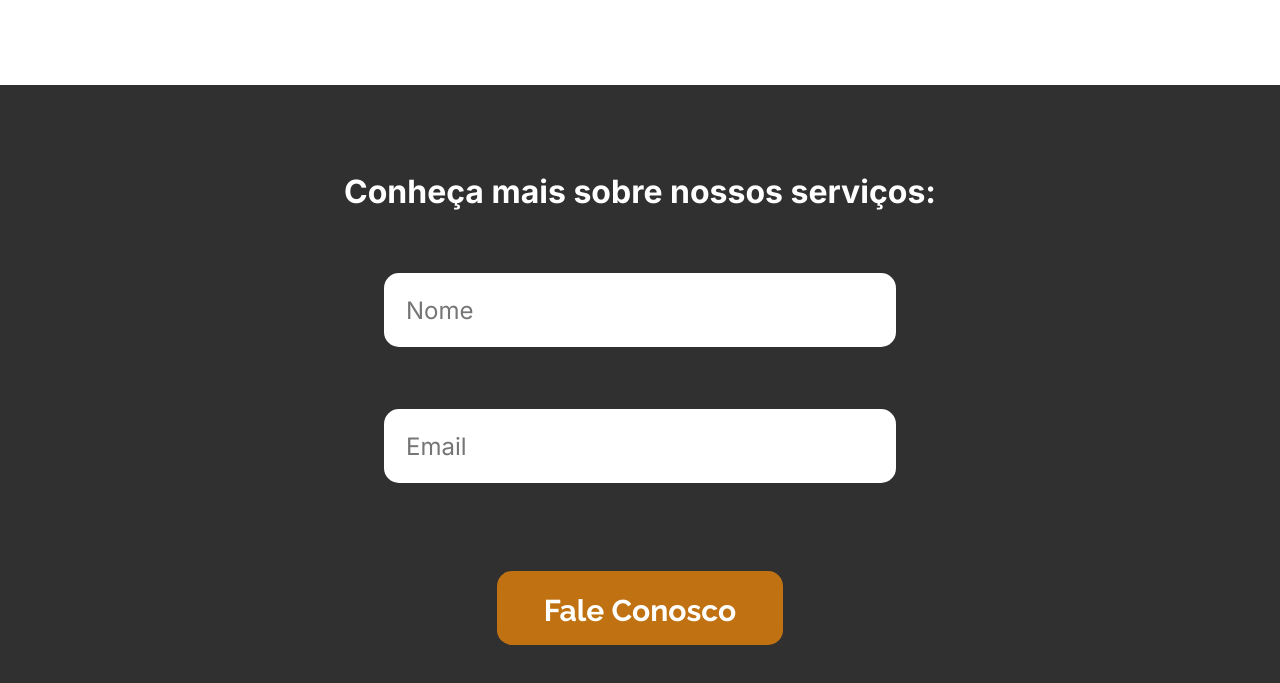
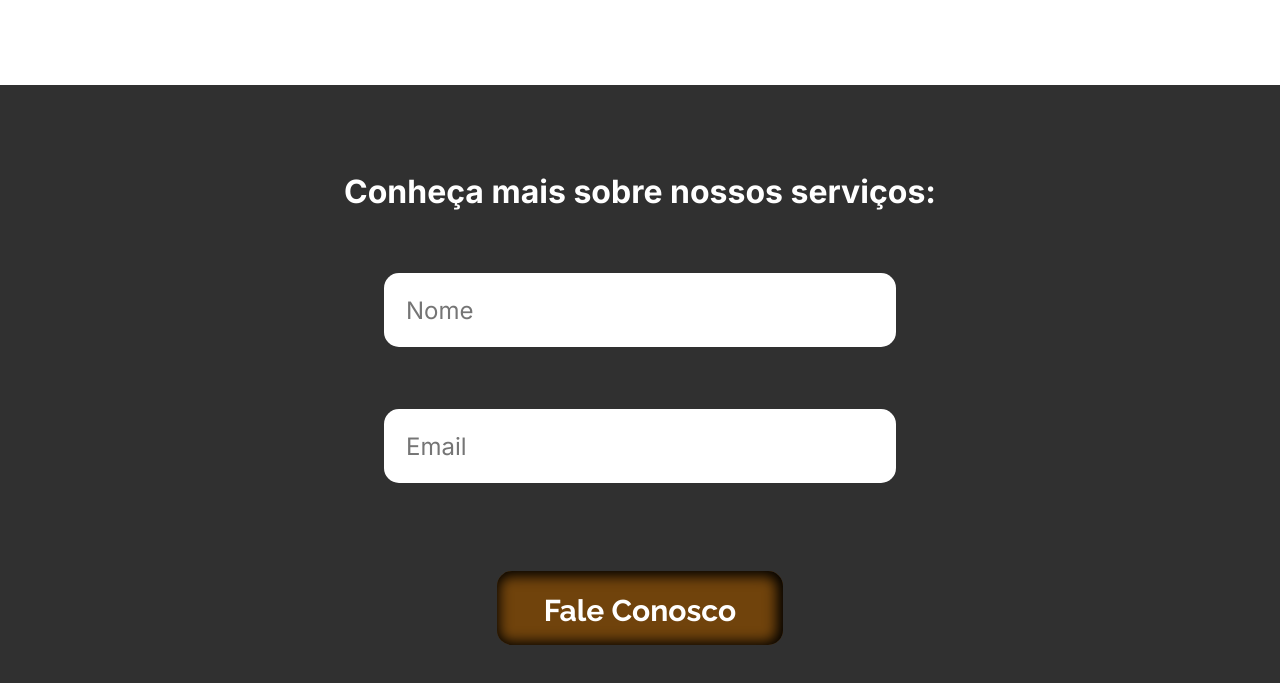
Before and after one commit to wesleyoliveirabsb/dncc1, a plain HTML site: page index.html in a window 1280 px wide. In both pictures the pointer is over the button "Fale Conosco". Shown: the part 1394-2077 px from the top of the page. Drawn offline with Linux system fonts and the light colour scheme.

Commit message:
button update

```diff
--- a/assets/style/style.css
+++ b/assets/style/style.css
@@ -103,3 +103,8 @@ button{
     font-size: 30px;
     background-color: #C07212;
 }
+button:hover{
+    cursor: pointer;
+    background-color: #70430c;
+    box-shadow: inset -2px 1px 13px 4px black;
+}
```
Also changed, not shown: 1 other file.
